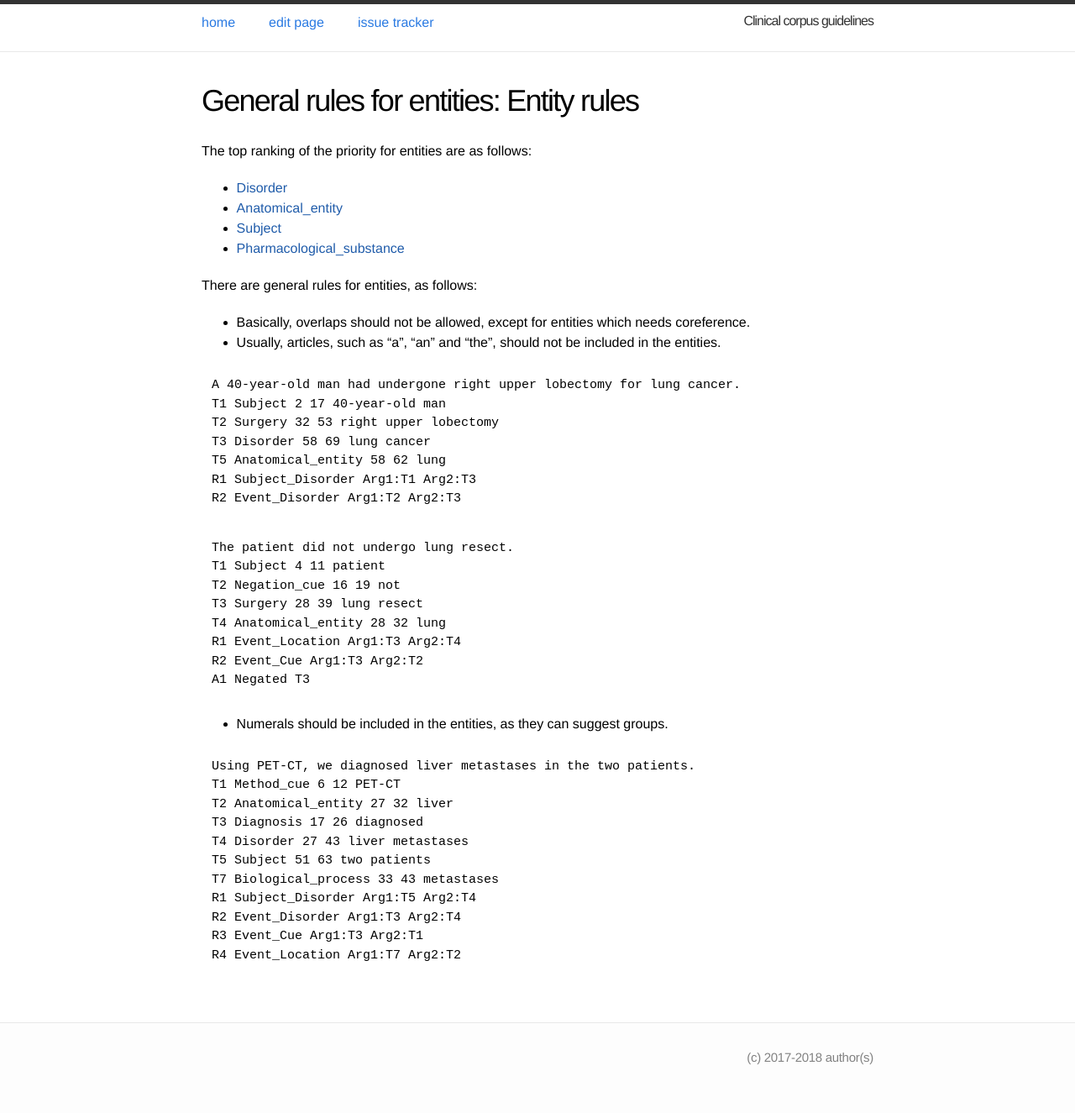
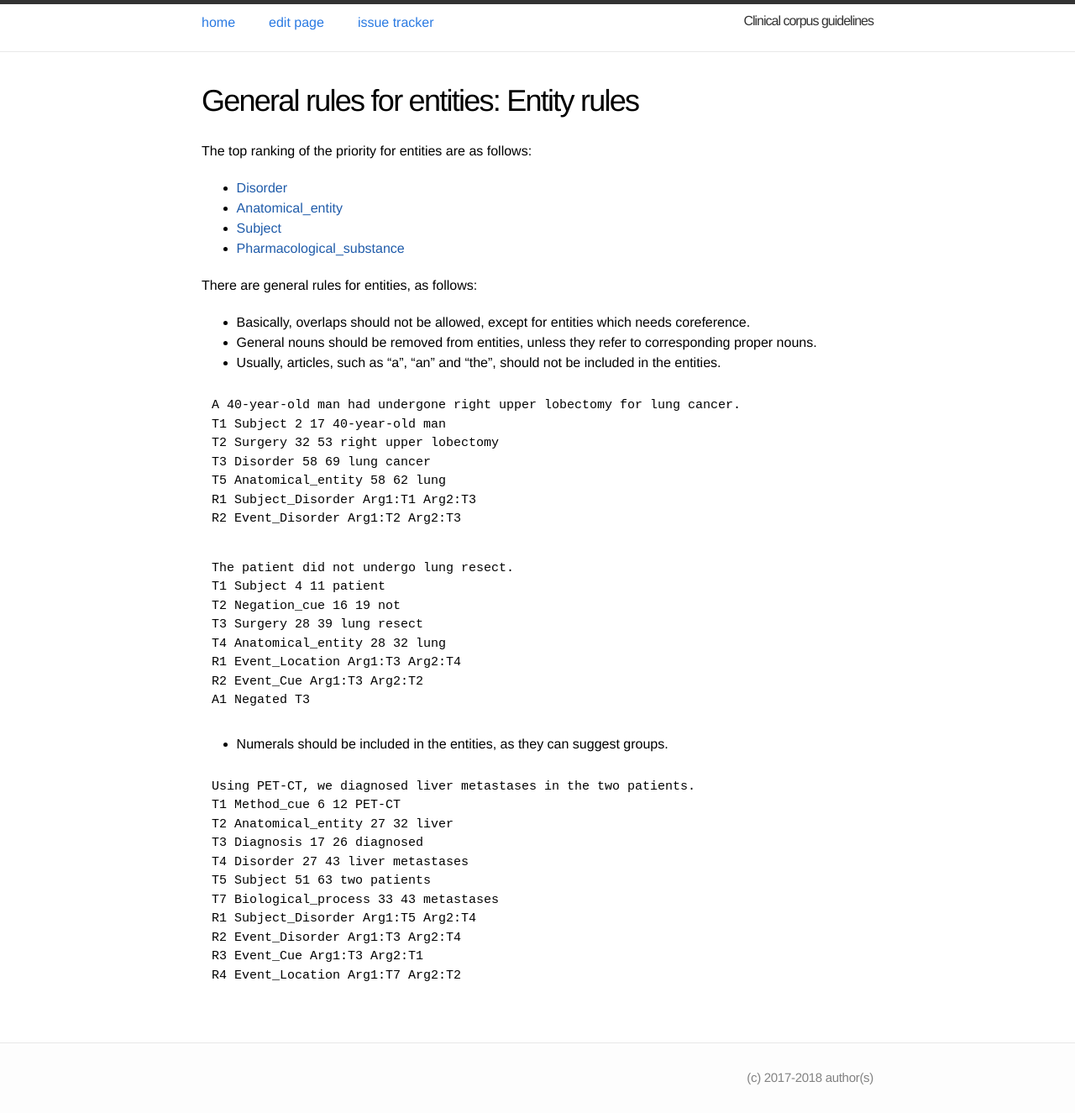
Before and after one commit to ezcatdb/clinicalcorpus-guidelines, a Jekyll site: the page built from _entity/GeneralRules.md, in a window 1280 px wide. Shown: the whole page at 84% size. Built offline with Jekyll 4.4.1, drawn with Linux system fonts in a browser that asks for light colours; before the commit the page ends 1301 px from its top, so only the background shows below that.

Commit message:
to include new rule (no-general-noun rule) in GeneralRules.md

```diff
--- a/_entity/GeneralRules.md
+++ b/_entity/GeneralRules.md
@@ -21,6 +21,7 @@ The top ranking of the priority for entities are as follows:
 
 There are general rules for entities, as follows:
  - Basically, overlaps should not be allowed, except for entities which needs coreference.
+ - General nouns should be removed from entities, unless they refer to corresponding proper nouns.
  - Usually, articles, such as "a", "an" and "the", should not be included in the entities.
 
 ~~~ ann
```
